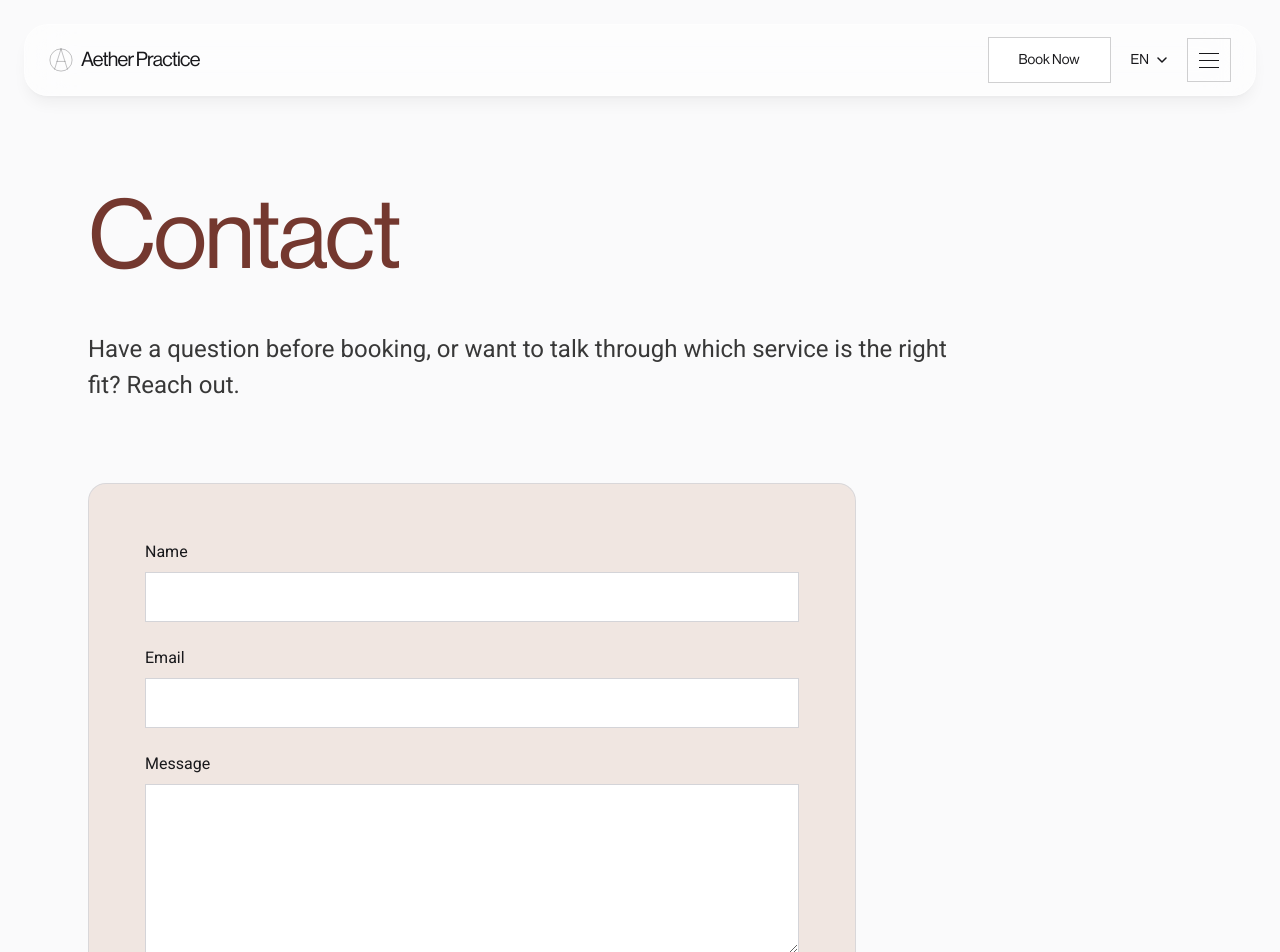
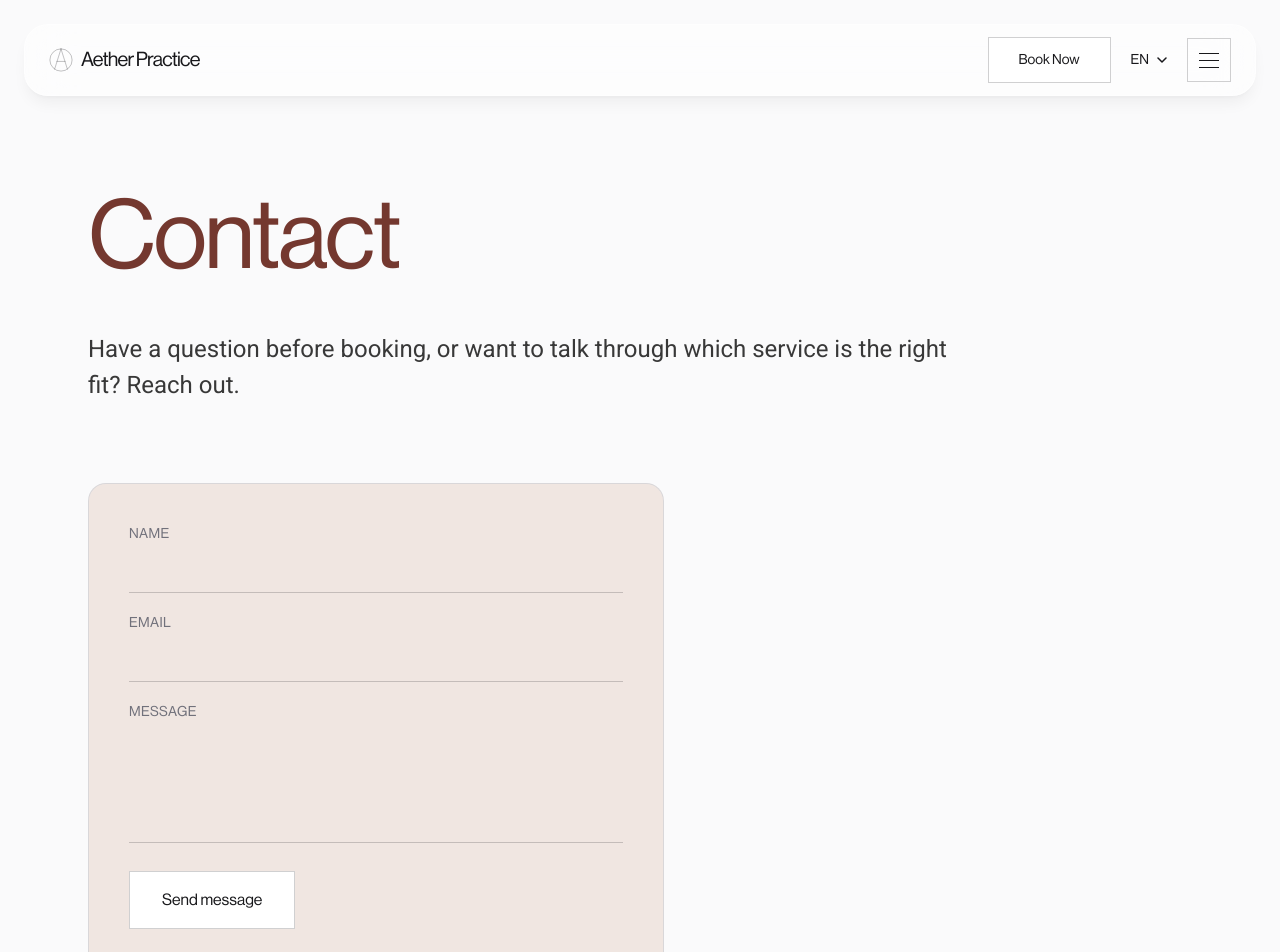
Before and after one commit to martamindacc/Aether, a Next.js app: page /contact in a window 1280 px wide. Shown: the top 952 px of the page. Built offline with nearby package versions, Linux system fonts and the light colour scheme.

Commit message:
Restyle contact form to match site design system

```diff
--- a/app/contact/page.tsx
+++ b/app/contact/page.tsx
@@ -43,21 +43,38 @@ export default function ContactPage() {
           action="mailto:martamindacc@gmail.com"
           method="post"
           encType="text/plain"
-          className="mt-20 flex max-w-3xl flex-col gap-6 rounded-2xl border border-zinc-300/80 bg-[#eee2db]/80 p-10 sm:p-14"
+          className="mt-20 flex max-w-xl flex-col gap-5 rounded-2xl border border-zinc-300/80 bg-[#eee2db]/80 p-8 sm:p-10"
         >
-          <label className="flex flex-col gap-2 font-[Roboto,Arial,sans-serif] text-base text-zinc-900">
-            Name
-            <input name="name" required className="border border-zinc-300 bg-white px-4 py-3 outline-none focus:border-zinc-900" />
+          <label className="flex flex-col gap-2">
+            <span className="text-sm uppercase tracking-wide text-zinc-500">Name</span>
+            <input
+              name="name"
+              required
+              className="border-b border-zinc-900/20 bg-transparent py-2 font-[Roboto,Arial,sans-serif] text-base text-zinc-900 outline-none transition-colors placeholder:text-zinc-400 focus:border-zinc-900"
+            />
           </label>
-          <label className="flex flex-col gap-2 font-[Roboto,Arial,sans-serif] text-base text-zinc-900">
-            Email
-            <input type="email" name="email" required className="border border-zinc-300 bg-white px-4 py-3 outline-none focus:border-zinc-900" />
+          <label className="flex flex-col gap-2">
+            <span className="text-sm uppercase tracking-wide text-zinc-500">Email</span>
+            <input
+              type="email"
+              name="email"
+              required
+              className="border-b border-zinc-900/20 bg-transparent py-2 font-[Roboto,Arial,sans-serif] text-base text-zinc-900 outline-none transition-colors placeholder:text-zinc-400 focus:border-zinc-900"
+            />
           </label>
-          <label className="flex flex-col gap-2 font-[Roboto,Arial,sans-serif] text-base text-zinc-900">
-            Message
-            <textarea name="message" required rows={6} className="resize-y border border-zinc-300 bg-white px-4 py-3 outline-none focus:border-zinc-900" />
+          <label className="flex flex-col gap-2">
+            <span className="text-sm uppercase tracking-wide text-zinc-500">Message</span>
+            <textarea
+              name="message"
+              required
+              rows={4}
+              className="resize-none border-b border-zinc-900/20 bg-transparent py-2 font-[Roboto,Arial,sans-serif] text-base leading-[1.5] text-zinc-900 outline-none transition-colors placeholder:text-zinc-400 focus:border-zinc-900"
+            />
           </label>
-          <button type="submit" className="self-start border border-zinc-900/20 bg-white px-8 py-4 text-base font-medium text-zinc-900 transition-colors hover:bg-zinc-100">
+          <button
+            type="submit"
+            className="mt-2 self-start border border-zinc-900/20 bg-white px-8 py-4 text-base font-medium text-zinc-900 transition-colors hover:bg-zinc-100"
+          >
             Send message
           </button>
         </form>
```
